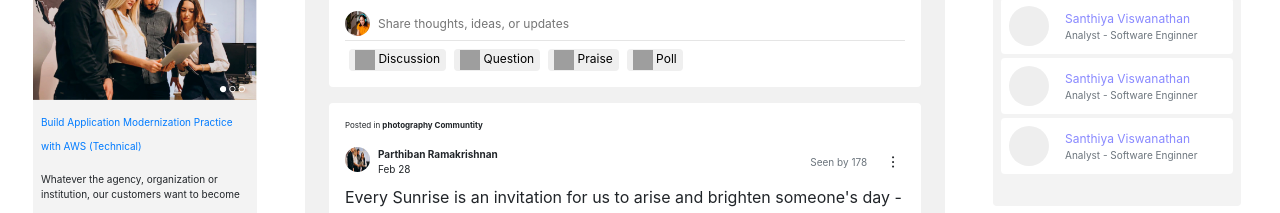
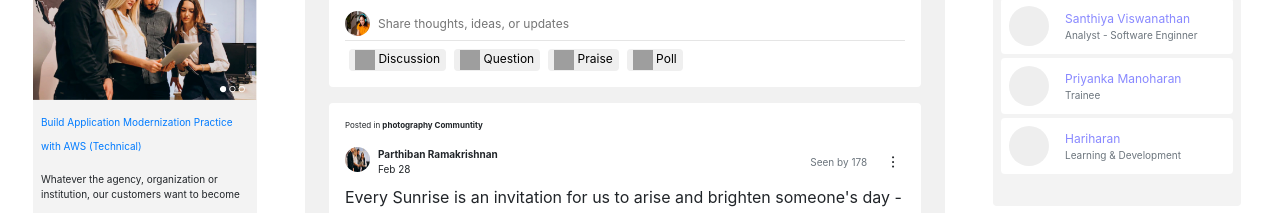
Before and after one commit to VenkateshGopa/central, a plain HTML site: page index.html in a window 1280 px wide. Shown: the part 223-436 px from the top of the page. Drawn offline with nearby package versions, Linux system fonts and the light colour scheme; grey boxes are pictures that could not be loaded; a script that the page names is missing.

Commit message:
Update index.html

```diff
--- a/index.html
+++ b/index.html
@@ -151,16 +151,16 @@
           <div class="bg-white rounded d-flex align-items-center p-2 my-1">
             <div class="avathar mr-3"></div>
             <div>
-              <p class="cardname m-0">Santhiya Viswanathan</p>
-              <p class="carddes m-0 text-muted"> Analyst - Software Enginner</p>
+              <p class="cardname m-0">Priyanka Manoharan</p>
+              <p class="carddes m-0 text-muted"> Trainee </p>
             </div>
           </div>
 
           <div class="bg-white rounded d-flex align-items-center p-2 my-1 mb-4 ">
             <div class="avathar mr-3 "></div>
             <div>
-              <p class="cardname m-0">Santhiya Viswanathan</p>
-              <p class="carddes m-0 text-muted"> Analyst - Software Enginner</p>
+              <p class="cardname m-0">Hariharan</p>
+              <p class="carddes m-0 text-muted">Learning & Development</p>
             </div>
           </div>
 
```
